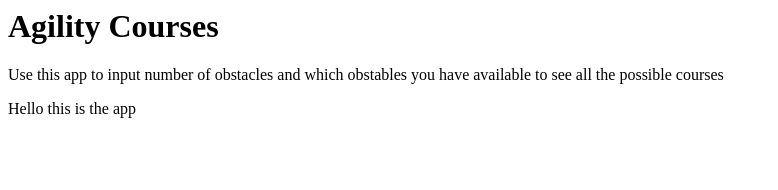
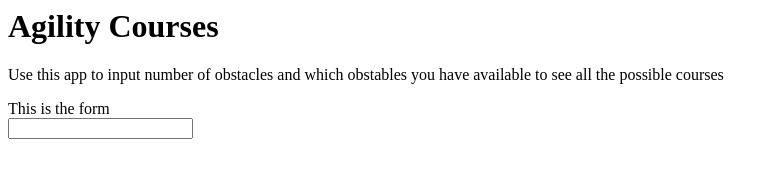
Before and after one commit to jwicksnin/agility-course-permutations, a React app: page / in a window 1280 px wide. Shown: the top 190 px of the page, without its empty margins (0-778 px from the left). Built offline with nearby package versions, Linux system fonts and the light colour scheme.

Commit message:
Add a Form component.

```diff
--- /dev/null
+++ b/src/Form.jsx
@@ -0,0 +1,15 @@
+import React from 'react';
+import ReactDOM from 'react-dom';
+
+class Form extends React.Component {
+  render() {
+    return <form>
+    	<div>{this.props.title}</div>
+    	<input
+    		type="text"
+    	/>
+    </form>;
+  }
+}
+
+export default (Form);
--- a/src/app.jsx
+++ b/src/app.jsx
@@ -1,9 +1,12 @@
 import React from 'react';
 import ReactDOM from 'react-dom';
+import Form from './Form';
 
 class App extends React.Component {
   render() {
-    return <div>Hello this is the app</div>;
+    return <Form
+    	title='This is the form'
+    />;
   }
 }
 
```
